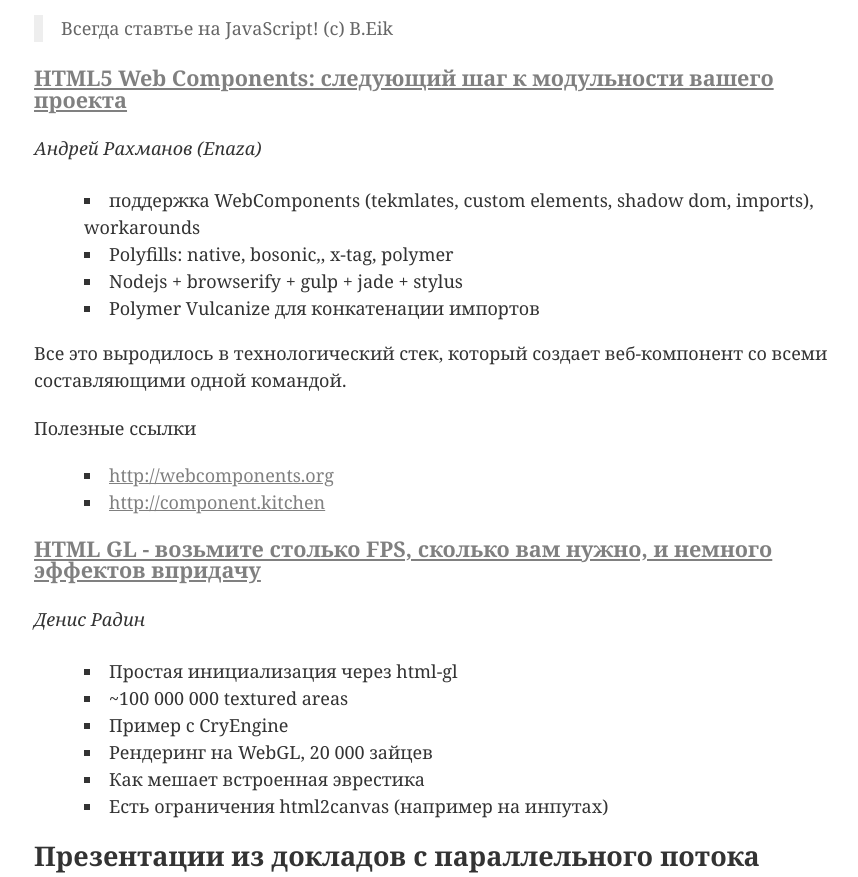
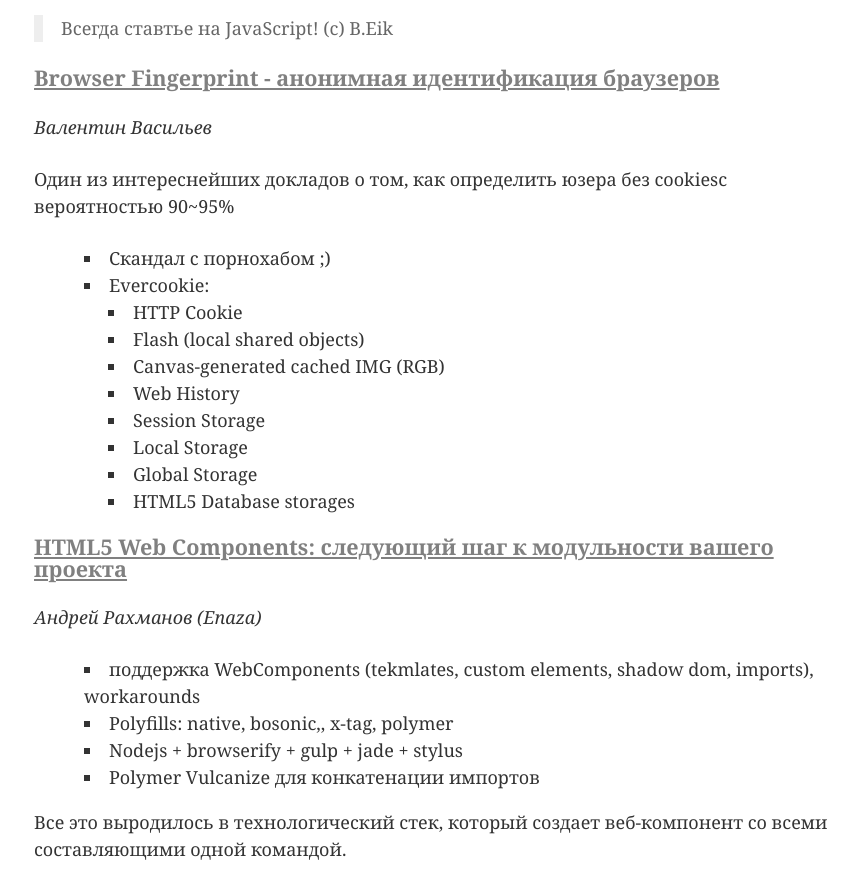
Before and after one commit to Leikam/leikam.github.io, a plain HTML site: page overview/frontendconfmsk2015/index.html in a window 1280 px wide. Shown: the part 4692-5569 px from the top of the page, without its empty margins (206-1064 px from the left). Drawn offline with Linux system fonts and the light colour scheme.

Commit message:
+ styles

```diff
--- a/overview/frontendconfmsk2015/index.html
+++ b/overview/frontendconfmsk2015/index.html
@@ -315,6 +315,23 @@ hr {
 <blockquote>
 <p>Всегда ставтье на JavaScript! (с) B.Eik</p>
 </blockquote>
+<h3 id="-browser-fingerprint-http-frontendconf-ru-2015-abstracts-1716-"><strong><a href="http://frontendconf.ru/2015/abstracts/1716">Browser Fingerprint - анонимная идентификация браузеров</a></strong></h3>
+<p><em>Валентин Васильев</em></p>
+<p>Один из интереснейших докладов о том, как определить юзера без cookiesс вероятностью 90~95%</p>
+<ul>
+<li>Скандал с порнохабом ;)</li>
+<li>Evercookie:<ul>
+<li>HTTP Cookie</li>
+<li>Flash (local shared objects)</li>
+<li>Canvas-generated cached IMG (RGB)</li>
+<li>Web History</li>
+<li>Session Storage   </li>
+<li>Local Storage</li>
+<li>Global Storage</li>
+<li>HTML5 Database storages</li>
+</ul>
+</li>
+</ul>
 <h3 id="-html5-web-components-http-frontendconf-ru-2015-abstracts-1762-"><strong><a href="http://frontendconf.ru/2015/abstracts/1762">HTML5 Web Components: следующий шаг к модульности вашего проекта</a></strong></h3>
 <p><em>Андрей Рахманов (Enaza)</em>    </p>
 <ul>
@@ -339,6 +356,9 @@ hr {
 <li>Как мешает встроенная эврестика</li>
 <li>Есть ограничения html2canvas (например на инпутах)</li>
 </ul>
+<h3 id="-alasql-js-sql-javascript-http-frontendconf-ru-2015-abstracts-1713-"><strong><a href="http://frontendconf.ru/2015/abstracts/1713">Alasql.js - SQL база данных на JavaScript</a></strong></h3>
+<p><em>Андрей Гершун</em>
+Реализация SQL на JS.</p>
 <h2 id="-"><strong>Презентации из докладов с параллельного потока</strong></h2>
 <ul>
 <li><a href="http://www.slideshare.net/ssuser92c928/ss-48511656">Отладка кода в браузере by Антон Шувалов</a></li>
```
Also changed, not shown: overview/frontendconfmsk2015/README.md.
